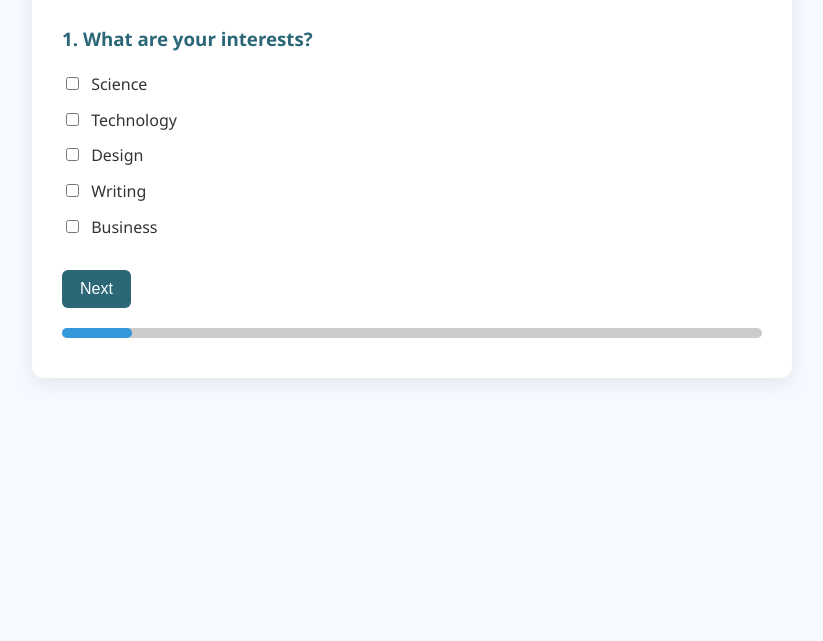
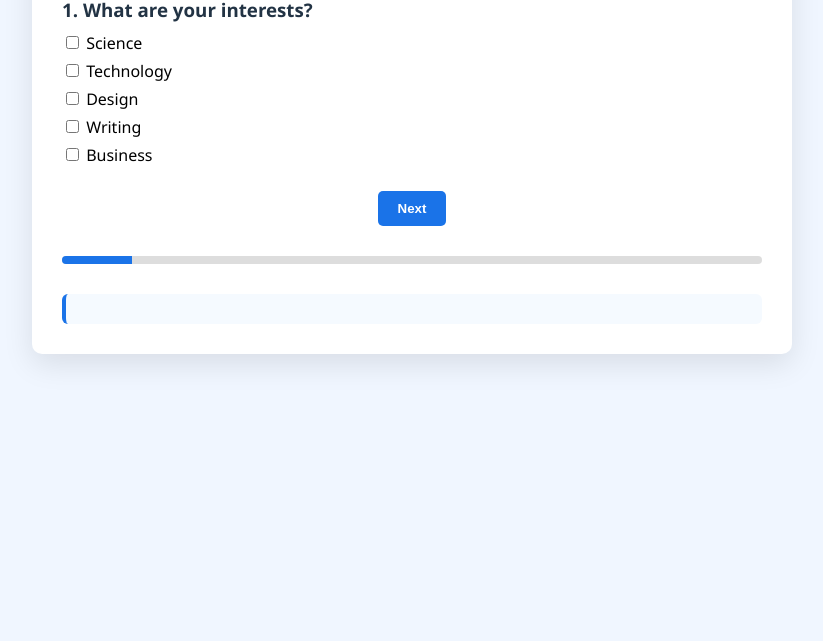
Before and after one commit to gaurijain27/career-suggester, a plain HTML site: page index.html in a window 1280 px wide. Shown: the part 159-800 px from the top of the page, without its empty margins (228-1051 px from the left). Drawn offline with Linux system fonts and the light colour scheme.

Commit message:
Update style.css

```diff
--- a/style.css
+++ b/style.css
@@ -1,145 +1,85 @@
-:root {
-  --primary: #2b6777;
-  --accent: #c8d8e4;
-  --bg: #f4faff;
-  --text: #333;
-  --card: #ffffff;
-}
-
 body {
+  font-family: 'Segoe UI', sans-serif;
+  background: #f0f6ff;
   margin: 0;
-  font-family: 'Segoe UI', sans-serif;
-  background-color: var(--bg);
-  color: var(--text);
-  line-height: 1.6;
-  transition: background 0.3s, color 0.3s;
+  padding: 0;
 }
 
 .container {
   max-width: 700px;
   margin: 40px auto;
-  background: var(--card);
-  padding: 40px 30px;
-  border-radius: 12px;
-  box-shadow: 0 6px 20px rgba(0,0,0,0.08);
-  animation: fadeInUp 0.8s ease forwards;
-}
-
-@keyframes fadeInUp {
-  from { opacity: 0; transform: translateY(30px); }
-  to { opacity: 1; transform: translateY(0); }
-}
-
-h1, h3 {
-  color: var(--primary);
+  background: #fff;
+  padding: 30px;
+  border-radius: 10px;
+  box-shadow: 0 10px 30px rgba(0,0,0,0.1);
 }
 
 h1 {
   text-align: center;
-  font-size: 32px;
-  margin-bottom: 30px;
+  color: #1a3f66;
+}
+
+h3 {
+  margin-bottom: 10px;
+  color: #234;
 }
 
 label {
   display: block;
-  margin: 10px 0;
-  font-weight: 500;
-  transition: transform 0.2s;
+  margin: 6px 0;
+  cursor: pointer;
 }
 
-label:hover {
-  transform: scale(1.02);
-}
-
-input[type="checkbox"] {
-  margin-right: 8px;
-}
-
-button {
-  margin-top: 20px;
-  padding: 10px 18px;
-  background-color: var(--primary);
-  color: white;
-  border: none;
-  border-radius: 6px;
-  font-size: 16px;
-  cursor: pointer;
-  transition: background 0.3s, transform 0.2s;
-}
-
-button:hover {
-  background-color: #1e4c5a;
-  transform: scale(1.05);
-}
-
-.result {
-  margin-top: 30px;
-  background: var(--accent);
-  padding: 20px;
-  border-radius: 8px;
-  font-size: 18px;
-  animation: fadeIn 0.6s ease forwards;
-}
-
-.result ul {
-  padding-left: 20px;
-}
-
-#extras {
-  margin-top: 20px;
-  display: flex;
-  gap: 12px;
-}
-
-#extras button {
-  background-color: #4c95a5;
-}
-
-#extras button:hover {
-  background-color: #316b78;
-}
-
-@keyframes fadeIn {
-  from { opacity: 0; }
-  to { opacity: 1; }
-}
-
-@media screen and (max-width: 600px) {
-  .container {
-    margin: 20px;
-    padding: 30px 20px;
-  }
-
-  h1 {
-    font-size: 26px;
-  }
-
-  label {
-    font-size: 15px;
-  }
-}
-/* Step container */
 .step {
   display: none;
 }
 
-/* Show active step */
 .step.active {
   display: block;
 }
 
-/* Progress bar */
+#navigation {
+  margin-top: 20px;
+  text-align: center;
+}
+
+#navigation button {
+  padding: 10px 20px;
+  margin: 5px;
+  border: none;
+  background: #1a73e8;
+  color: white;
+  border-radius: 5px;
+  cursor: pointer;
+  font-weight: 600;
+}
+
+#navigation button:hover {
+  background: #155ab6;
+}
+
 #progressBar {
-  height: 10px;
   width: 100%;
-  background: #ccc;
+  height: 8px;
+  background: #ddd;
   border-radius: 5px;
-  margin-top: 20px;
+  margin-top: 25px;
+  overflow: hidden;
 }
 
 #progress {
   height: 100%;
-  background: #3498db;
-  border-radius: 5px;
-  transition: width 0.3s ease;
+  width: 0%;
+  background: #1a73e8;
+  transition: width 0.4s ease;
 }
+
+#result {
+  margin-top: 30px;
+  background: #f5faff;
+  border-left: 4px solid #1a73e8;
+  padding: 15px;
+  border-radius: 6px;
+  font-size: 1rem;
+  color: #333;
+}
```
